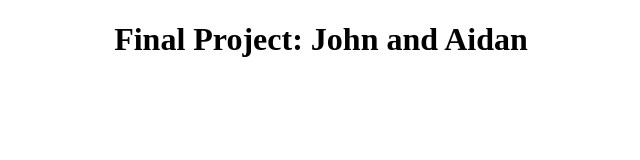
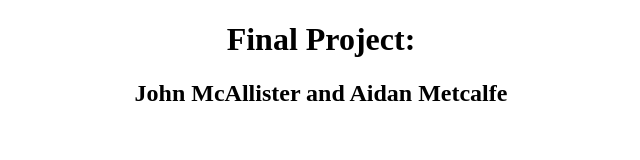
Before and after one commit to violeteloiv/FinalProject, a website: page public/index.html in a window 1280 px wide. Shown: the whole page, without its empty margins (319-959 px from the left). Drawn offline with Linux system fonts and the light colour scheme.

Commit message:
#5 Better HTML
fawfWFAwegWFqfefwefafawefWFWFWEFFEwefWFE

```diff
--- a/public/index.html
+++ b/public/index.html
@@ -12,7 +12,9 @@
 
   <body>
 
-      <h1 align="center" class="mainHeader"> Final Project: John and Aidan </h1>
+      <h1 align="center" class="mainHeader"> Final Project:  </h1>
+
+      <h2 align="center" class="secondHeader"> John McAllister and Aidan Metcalfe</h2>
 
   </body>
 
```
Also changed, not shown: public/main.css (+7 -1 lines).
